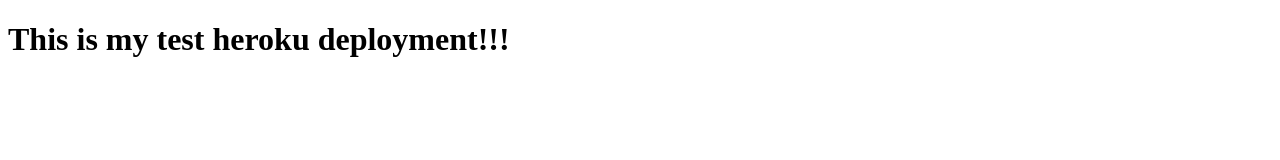
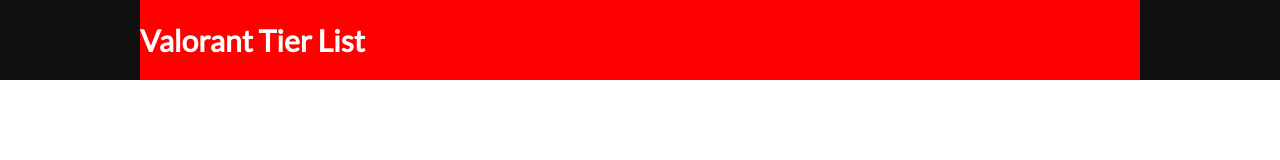
Before and after one commit to bridgecrew-perf6/F21-deploymentLab, a website: page index.html in a window 1280 px wide. Drawn offline with Linux system fonts and the light colour scheme.

Commit message:
Second commit, added CSS

```diff
--- a/index.html
+++ b/index.html
@@ -4,9 +4,20 @@
   <meta charset="UTF-8">
   <meta http-equiv="X-UA-Compatible" content="IE=edge">
   <meta name="viewport" content="width=device-width, initial-scale=1.0">
+  <link rel = "stylesheet" type = "text/css" href="styles.css">
+  <link rel="preconnect" href="https://fonts.googleapis.com">
+    <link rel="preconnect" href="https://fonts.gstatic.com" crossorigin>
+    <link href="https://fonts.googleapis.com/css2?family=Lato&display=swap" rel="stylesheet">
   <title>Heroku Test</title>
 </head>
 <body>
-  <h1>This is my test heroku deployment!!!</h1>
+    <div class = header>
+        <div class="inner_header">
+            <div class = "logo_container">
+                <h1>Valorant Tier List</h1>
+            </div>
+        </div>
+    </div>
+
 </body>
 </html>
--- a/server/index.js
+++ b/server/index.js
@@ -6,6 +6,9 @@
 app.get('/', (req, res) => {
     res.sendFile(path.join(__dirname, '../index.html'))
 });
+app.get('/css', (req, res) => {
+    res.sendFile(path.join(__dirname, '../styles.css'))
+})
 
 const port = process.env.PORT || 4006
 
--- a/styles.css
+++ b/styles.css
@@ -0,0 +1,37 @@
+*{
+    margin: 0;
+    padding: 0;
+    list-style: none;
+    text-decoration: none;
+}
+
+.header{
+    width: 100%;
+    height: 80px;
+    display: block;
+    background-color:#101010;
+}
+
+.inner_header{
+    width: 1000px;
+    height:100%;
+    display: block;
+    margin: 0 auto;
+    background-color: red;
+
+}
+
+.logo_container{
+    height:100%;
+    display: table;
+    float: left;
+}
+
+.logo_container h1{
+    color:white;
+    height: 100%;
+    display:table-cell;
+    vertical-align:middle;
+    font-family: 'Lato';
+    font-size: 30px;
+}
```
